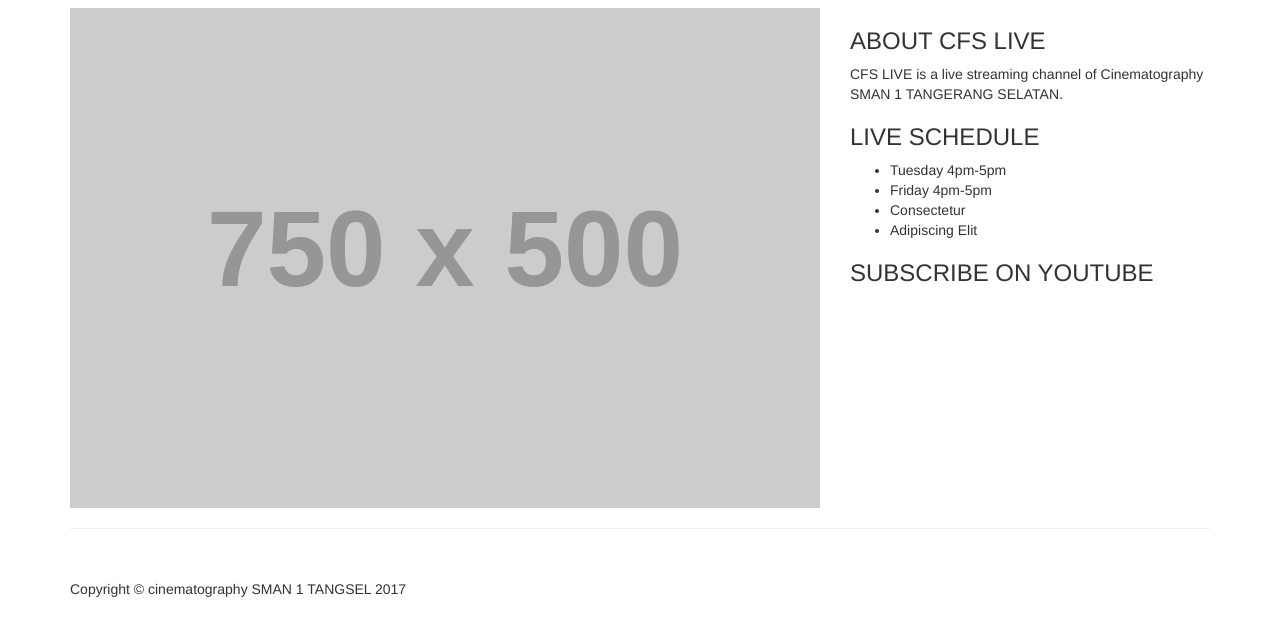
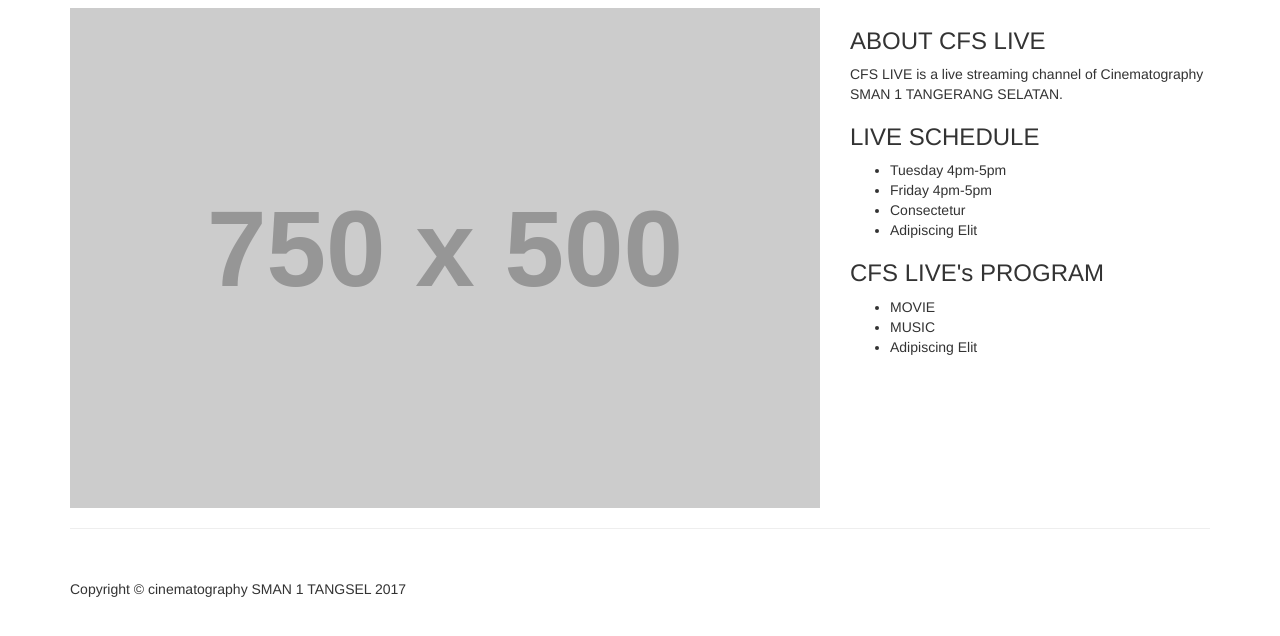
Before and after one commit to cfs1tangsel/cfs1tangsel.github.io, a plain HTML site: page live/index.html in a window 1280 px wide. Shown: the part 172-808 px from the top of the page. Drawn offline with Linux system fonts and the light colour scheme; placeholder pictures from the web are drawn by us.

Commit message:
Create index.html

```diff
--- a/live/index.html
+++ b/live/index.html
@@ -72,11 +72,16 @@
                 <h3>LIVE SCHEDULE</h3>
                 <ul>
                     <li>Tuesday 4pm-5pm</li>
-                    <li>Friday 4pm-5pm
+                    <li>Friday 4pm-5pm</li>
                     <li>Consectetur</li>
                     <li>Adipiscing Elit</li>
                 </ul>
-                <h3>SUBSCRIBE ON YOUTUBE</h3>
+                <h3>CFS LIVE's PROGRAM</h3>
+                <ul>
+                    <li>MOVIE</li>
+                    <li>MUSIC</li>
+                    <li>Adipiscing Elit</li>
+                </ul>
             </div>
 
         </div>
```
